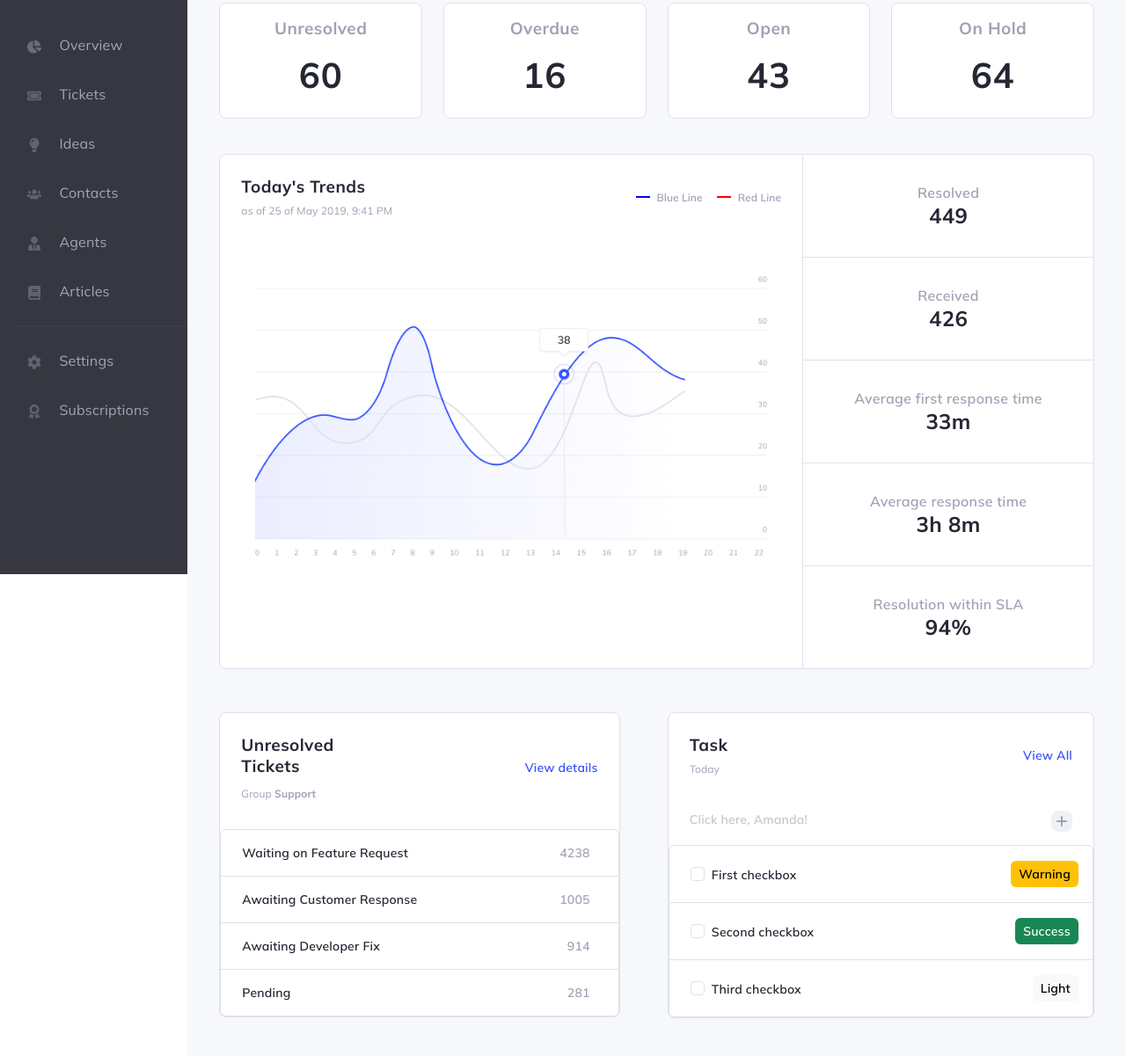
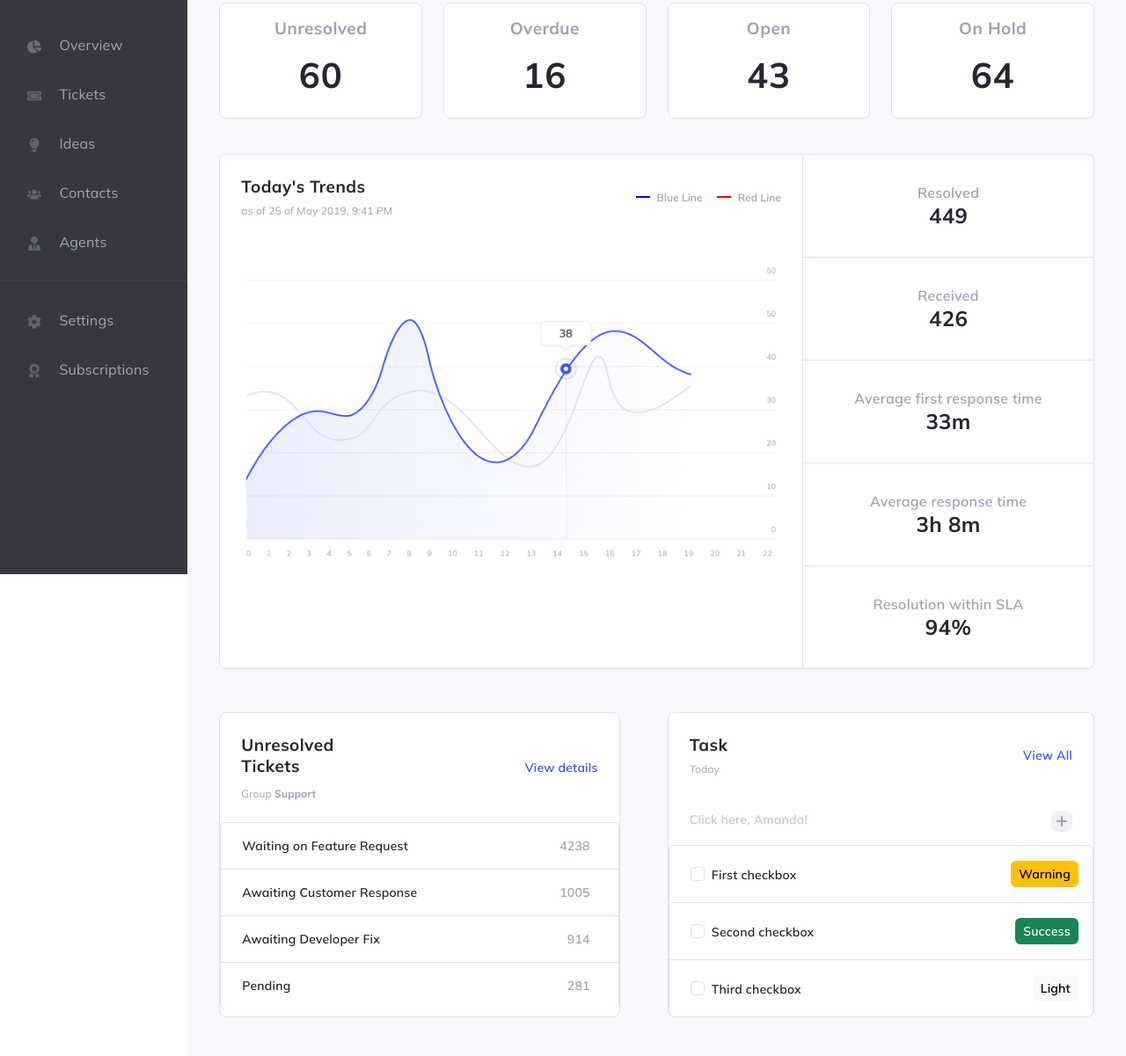
Before and after one commit to krate-design/KaraMarie_Guingona, a website: page Overview/index.html in a window 1280 px wide. Shown: the part 147-1348 px from the top of the page at 88% size. Drawn offline with nearby package versions, Linux system fonts and the light colour scheme.

Commit message:
Added new changes

```diff
--- a/Overview/index.html
+++ b/Overview/index.html
@@ -100,20 +100,9 @@
                                 <span class="ms-3 d-none d-sm-inline">Agents</span>
                             </a>
                         </li>
-                        <li class="nav-item">
-                            <a href="#" class="nav-link align-middle px-3">
-                                <svg xmlns="http://www.w3.org/2000/svg" width="16" height="16" viewBox="0 0 16 16" fill="none">
-                                    <path opacity="0.4" d="M15 11.25V0.75C15 0.334375 14.6656 0 14.25 0H4C2.34375 0 1 1.34375 1 3V13C1 14.6562 2.34375 16 4 16H14.25C14.6656 16 15 15.6656 15 15.25V14.75C15 14.5156 14.8906 14.3031 14.7219 14.1656C14.5906 13.6844 14.5906 12.3125 14.7219 11.8313C14.8906 11.6969 15 11.4844 15 11.25ZM5 4.1875C5 4.08437 5.08437 4 5.1875 4H11.8125C11.9156 4 12 4.08437 12 4.1875V4.8125C12 4.91563 11.9156 5 11.8125 5H5.1875C5.08437 5 5 4.91563 5 4.8125V4.1875ZM5 6.1875C5 6.08437 5.08437 6 5.1875 6H11.8125C11.9156 6 12 6.08437 12 6.1875V6.8125C12 6.91563 11.9156 7 11.8125 7H5.1875C5.08437 7 5 6.91563 5 6.8125V6.1875ZM12.9187 14H4C3.44688 14 3 13.5531 3 13C3 12.45 3.45 12 4 12H12.9187C12.8594 12.5344 12.8594 13.4656 12.9187 14Z" fill="#9FA2B4"/>
-                                </svg>
-                                <span class="ms-3 d-none d-sm-inline">Articles</span>
-                            </a>
-                        </li>
-                        <li class="nav-item line">
-                            <svg xmlns="http://www.w3.org/2000/svg" width="255" height="2" viewBox="0 0 255 2" fill="none p-0">
-                                <g opacity="0.06">
-                                    <path d="M0 1H255" stroke="#DFE0EB"/>
-                                </g>
-                            </svg>
+
+                        <hr style="opacity: 0.1; border: none; height: 1px; background-color:#A4A6B3;">
+
                         </li>
                         <li class="nav-item">
                             <a href="#" class="nav-link align-middle px-3">
@@ -368,7 +357,7 @@
                                     </div>
                                 </div>
 
-                                <ul class="list-group pt-2">
+                                <ul class="list-group">
                                     <li class="list-group-item d-flex px-4 py-3">
                                         <label class="form-check-label stretched-link" for="firstCheckboxStretched">Waiting on Feature Request</label>
                                         <span class="d-flex ms-auto px-2 justify-content-end">4238</span> <!-- ms-auto for right alignment -->
@@ -381,7 +370,7 @@
                                         <label>Awaiting Developer Fix</label>
                                         <span class="d-flex ms-auto px-2 justify-content-end">914</span> <!-- ms-auto for right alignment -->
                                     </li>
-                                    <li class="list-group-item d-flex px-4 py-3">
+                                    <li class="list-group-item d-flex px-4 py-3 Pending">
                                         <label>Pending</label>
                                         <span class="d-flex ms-auto px-2 justify-content-end">281</span> <!-- ms-auto for right alignment -->
                                     </li>
@@ -452,7 +441,7 @@
                                         <label class="form-check-label stretched-link" for="secondCheckboxStretched">Second checkbox</label>
                                         <span class="badge text-bg-success position-absolute edge-badge">Success</span>
                                     </li>
-                                    <li class="list-group-item position-relative">
+                                    <li class="list-group-item position-relative Third">
                                         <input class="form-check-input me-1 mx-4" type="checkbox" value="" id="thirdCheckboxStretched">
                                         <label class="form-check-label stretched-link" for="thirdCheckboxStretched">Third checkbox</label>
                                         <span class="badge text-bg-light position-absolute edge-badge">Light</span>
--- a/src/scss/stylesheet.scss
+++ b/src/scss/stylesheet.scss
@@ -102,9 +102,9 @@ background-color: #404149;
 }
 
 
-// nav .nav-link svg {
-//     pointer-events: none !important;
-// }
+.nav-item .divider {
+    pointer-events: none !important;
+}
 
 .line{
     display: none;
@@ -364,8 +364,21 @@ justify-content: center;
     border-radius: 8px;
     border: 1px solid var(--grayscale-divider, #DFE0EB);
     background: var(--grayscale-white, #FFF);
+    height: 100%;
 
+}
 
+.Task-List-Box .list-group{
+    height: auto;
+
+}
+
+.Pending{
+    border-bottom: 0px;
+}
+
+.Third{
+    border-bottom: 0px;
 }
 
 .Task-List-Header h5{
@@ -441,6 +454,7 @@ justify-content: center;
 
 .Tickets-Tasks-Container {
 padding-top: 25px;
+
 }
 
 .Unresolved-tickets {
@@ -530,6 +544,10 @@ padding-top: 25px;
 
 
 
+
+
+// MEDIA QUIERIES
+
 @media (min-width:576px){
 
     .User-Photo {
@@ -593,15 +611,7 @@ padding-top: 25px;
         margin-right: 0; /* Remove margin on the last item */
     }
 
-
-    // .Trends-Right-Bullet{
-
-    //     border-top: 1px solid #DFE0EB;
-    // }
-
-
 }
-
 
 @media(max-width:575px){
     .User-Photo {
@@ -626,9 +636,9 @@ padding-top: 25px;
         border-top: 1px solid #DFE0EB;
     }
 
+}
 
 
-}
 
 /* For screens larger than 768px */
 @media (min-width: 768px) {
@@ -694,6 +704,7 @@ padding-top: 25px;
     }
 }
 
+
 /* For screens larger than 992px */
 @media (min-width: 992px) {
 
@@ -754,8 +765,6 @@ padding-top: 25px;
 
 
 
-
-
 @media (max-width: 991px) {
 
     .Search-Form {
@@ -782,6 +791,7 @@ padding-top: 25px;
 
 
 @media (min-width:1200px){
+
 
     .User-Photo {
         order: 1;
@@ -818,10 +828,7 @@ padding-top: 25px;
     }
 
     .Graph-01 img {
-        width: 100%;
-        height: auto;
-        object-fit:cover;
-        padding: 40px;
+        object-fit:contain;
     }
 
     .trend-stats .text-center{
```
Also changed, not shown: Overview/assets/css/stylesheet.css, 1 other file.
